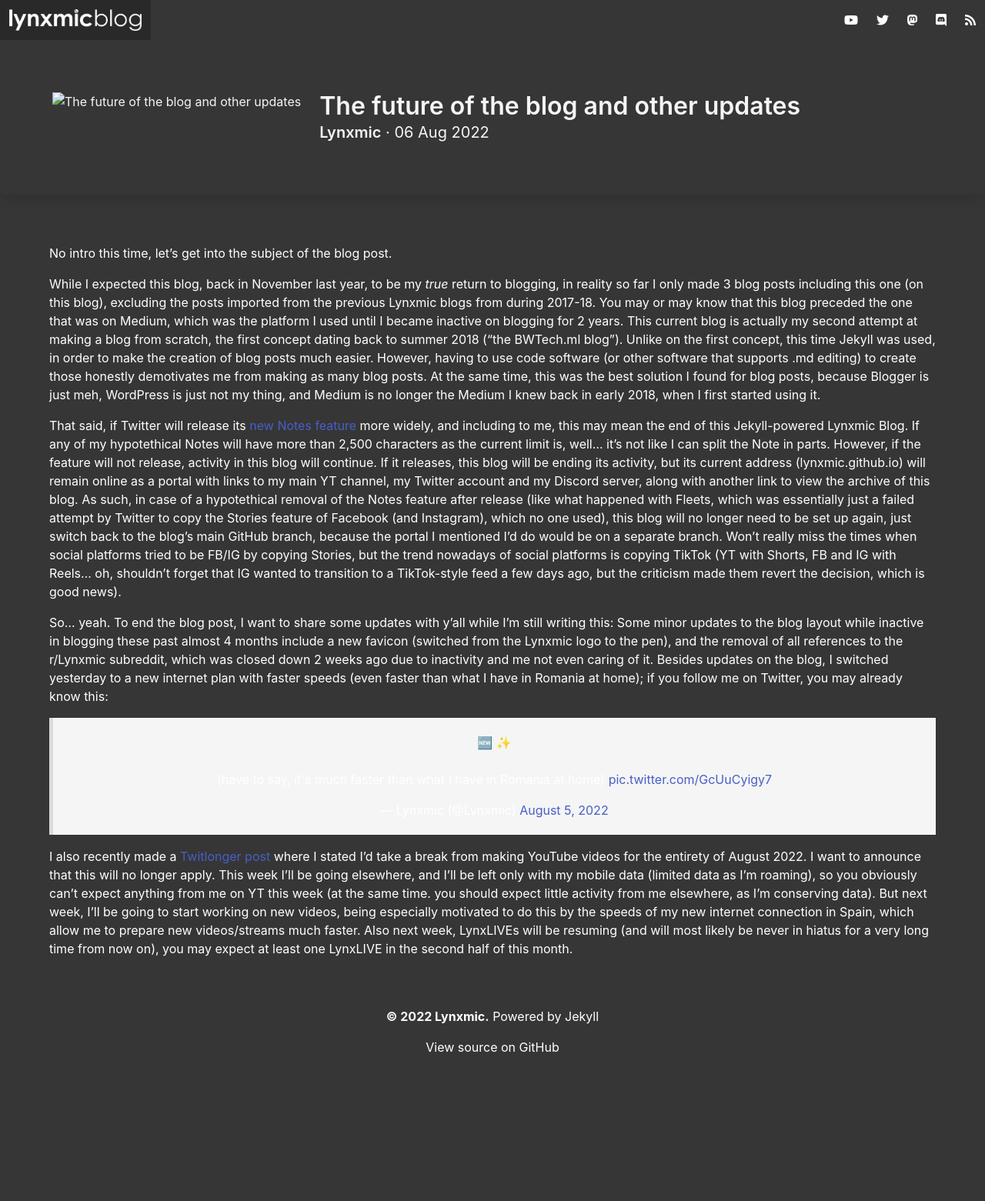
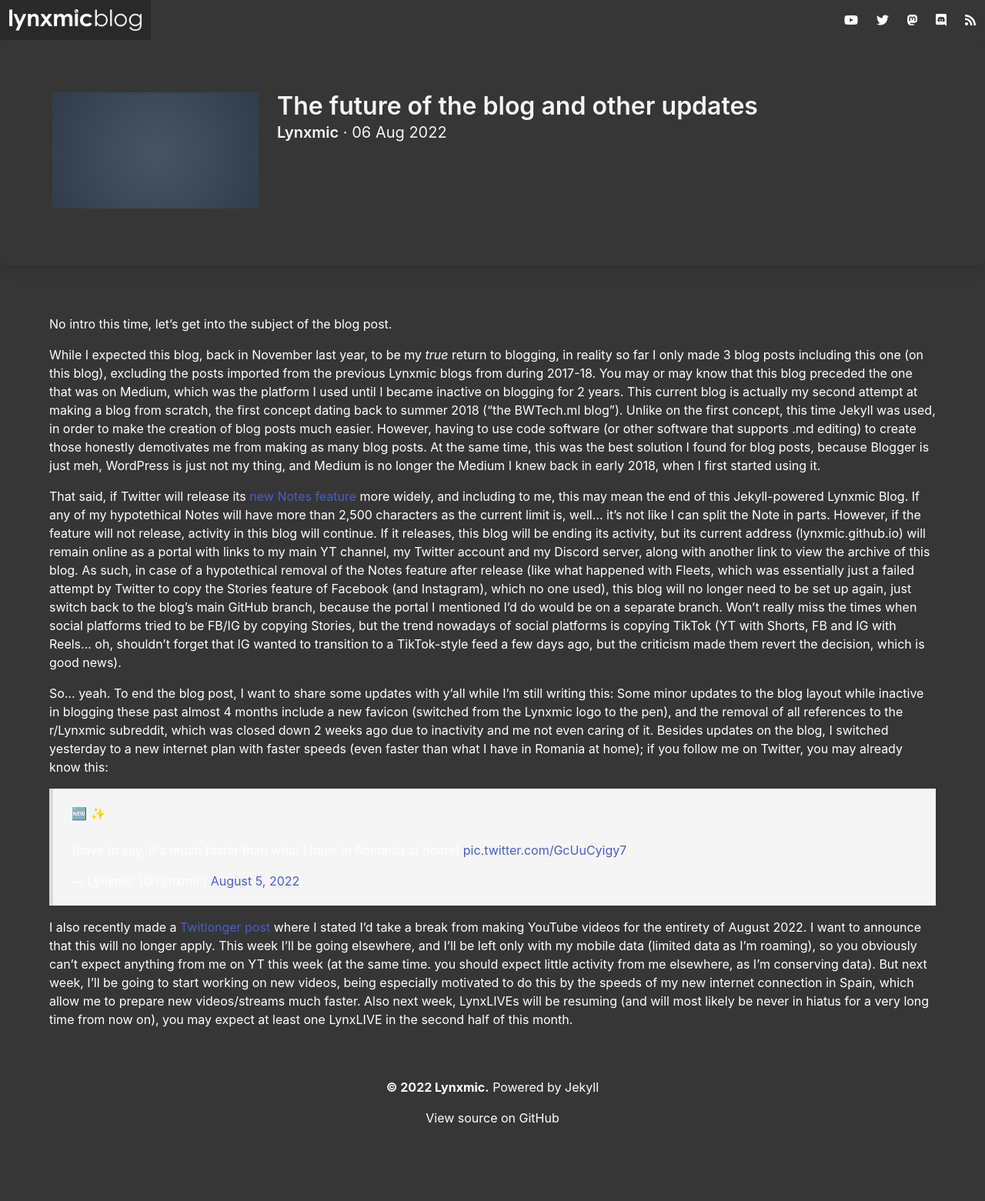
Before and after one commit to theclyron/lynxblog, a Jekyll site: the page built from docs/_posts/2022-08-06-the-future-of-the-blog.markdown, in a window 1280 px wide. Shown: the whole page at 77% size. Built offline with Jekyll 4.4.1, drawn with Linux system fonts in a browser that asks for light colours; nearby versions of some CDN libraries; comment, search, counter and statistics services are not loaded; before the commit the page ends 1469 px from its top, so only the background shows below that.

Commit message:
Bulma redesign roll out

```diff
--- a/docs/_posts/2022-08-06-the-future-of-the-blog.markdown
+++ b/docs/_posts/2022-08-06-the-future-of-the-blog.markdown
@@ -1,10 +1,10 @@
 ---
-# Use ### to start a subheading in the blog post.
+# Use ## to start a subheading in the blog post.
 layout: post
 title: "The future of the blog and other updates"
 date: 6 August 2022
 author: Lynxmic
-description: "Updates."
+image: https://lynxmic.github.io/img/placeholder.png # default: https://lynxmic.github.io/img/placeholder.png
 ---
 No intro this time, let's get into the subject of the blog post.
 
@@ -14,7 +14,7 @@
 
 So... yeah. To end the blog post, I want to share some updates with y'all while I'm still writing this: Some minor updates to the blog layout while inactive in blogging these past almost 4 months include a new favicon (switched from the Lynxmic logo to the pen), and the removal of all references to the r/Lynxmic subreddit, which was closed down 2 weeks ago due to inactivity and me not even caring of it. Besides updates on the blog, I switched yesterday to a new internet plan with faster speeds (even faster than what I have in Romania at home); if you follow me on Twitter, you may already know this:
 
-<center><blockquote class="twitter-tweet" data-dnt="true" data-theme="dark"><p lang="en" dir="ltr">🆕 ✨<br><br>(have to say, it&#39;s much faster than what I have in Romania at home) <a href="https://t.co/GcUuCyigy7">pic.twitter.com/GcUuCyigy7</a></p>&mdash; Lynxmic (@Lynxmic) <a href="https://twitter.com/Lynxmic/status/1555631452045426689?ref_src=twsrc%5Etfw">August 5, 2022</a></blockquote> <script async src="https://platform.twitter.com/widgets.js" charset="utf-8"></script></center>
+<blockquote class="twitter-tweet" data-dnt="true" data-theme="dark"><p lang="en" dir="ltr">🆕 ✨<br><br>(have to say, it&#39;s much faster than what I have in Romania at home) <a href="https://t.co/GcUuCyigy7">pic.twitter.com/GcUuCyigy7</a></p>&mdash; Lynxmic (@Lynxmic) <a href="https://twitter.com/Lynxmic/status/1555631452045426689?ref_src=twsrc%5Etfw">August 5, 2022</a></blockquote> <script async src="https://platform.twitter.com/widgets.js" charset="utf-8"></script>
 
 I also recently made a [Twitlonger post][2] where I stated I'd take a break from making YouTube videos for the entirety of August 2022. I want to announce that this will no longer apply. This week I'll be going elsewhere, and I'll be left only with my mobile data (limited data as I'm roaming), so you obviously can't expect anything from me on YT this week (at the same time. you should expect little activity from me elsewhere, as I'm conserving data). But next week, I'll be going to start working on new videos, being especially motivated to do this by the speeds of my new internet connection in Spain, which allow me to prepare new videos/streams much faster. Also next week, LynxLIVEs will be resuming (and will most likely be never in hiatus for a very long time from now on), you may expect at least one LynxLIVE in the second half of this month.
 
```
